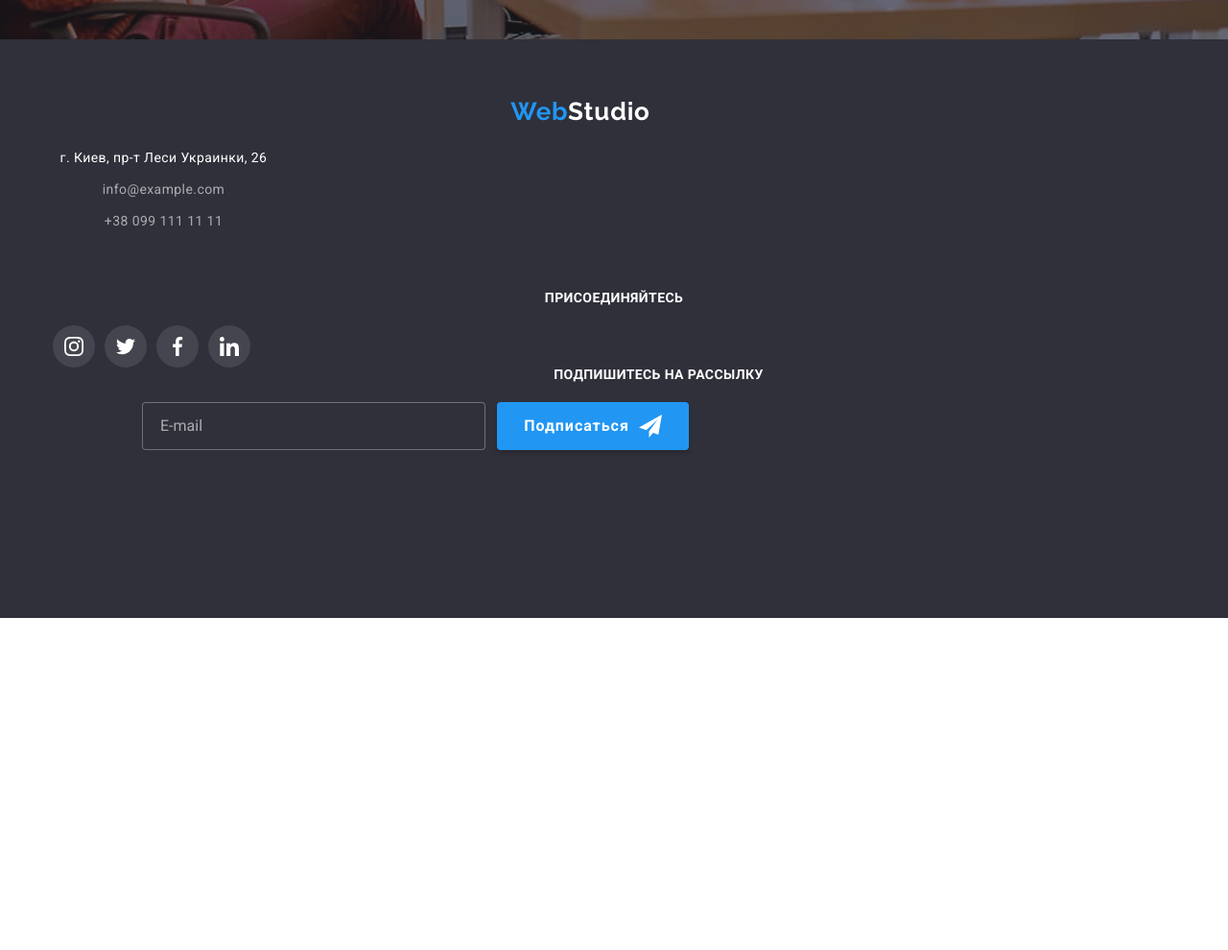
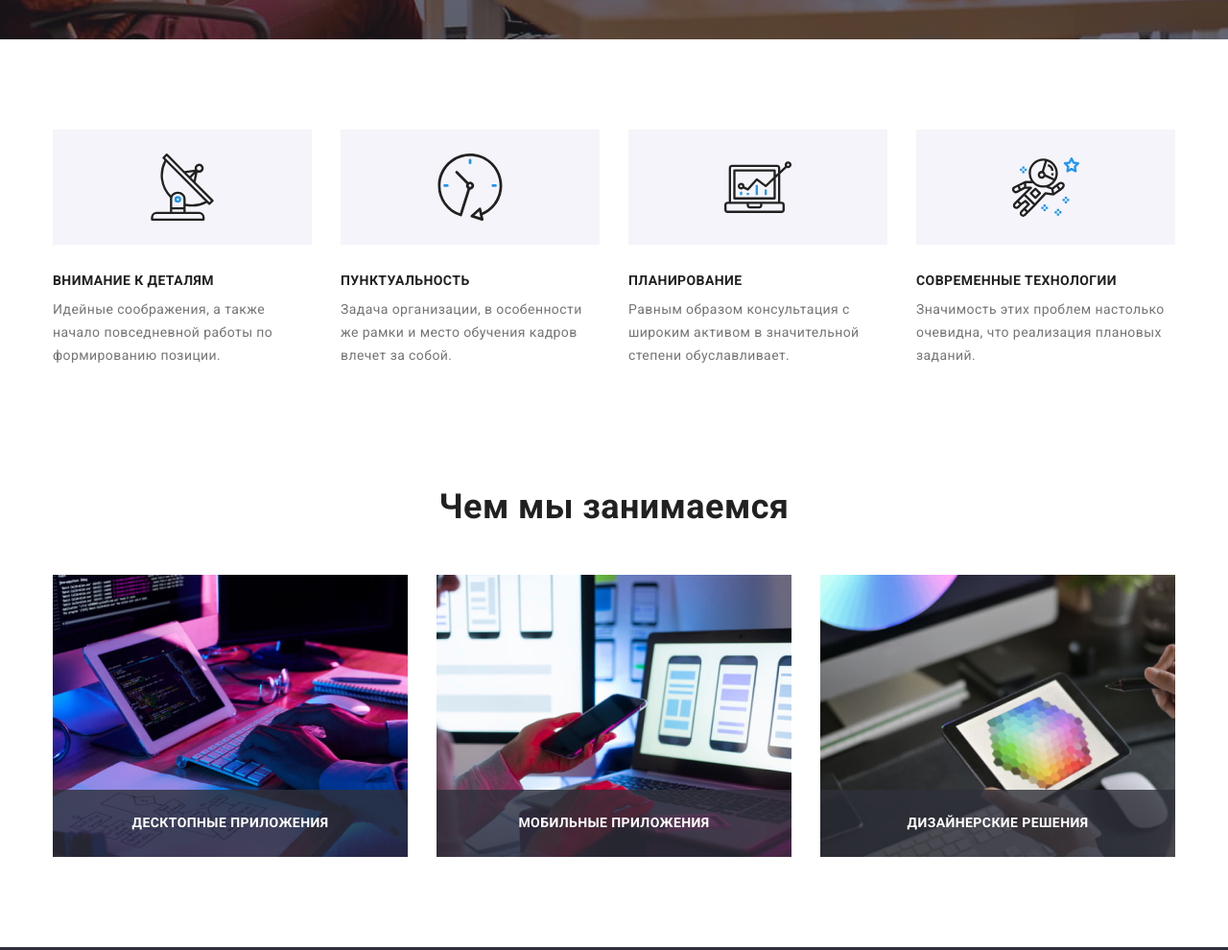
Before and after one commit to Stasy1975/goit-markup-hw-08, a plain HTML site: page index.html in a window 1280 px wide. Shown: the part 640-1630 px from the top of the page at 96% size. Before the commit the page ends 1284 px from the top, so only its background shows below. Drawn offline with nearby package versions, Linux system fonts and the light colour scheme.

Commit message:
excellence1

```diff
--- a/index.html
+++ b/index.html
@@ -52,7 +52,13 @@
           </li>
         </ul>
 
-        <button type="button" class="menu" aria-label="кнопка меню" data-menu-button   aria-expended="false">
+        <button
+          type="button"
+          class="menu"
+          aria-label="кнопка меню"
+          data-menu-button
+          aria-expended="false"
+        >
           <svg class="menu__icon" height="40px" width="40px">
             <use class="menu__icon--open" href="./img/symbol-defs.svg#menu_40px"></use>
             <use class="menu__icon--close" href="./img/symbol-defs.svg#close_40px"></use>
@@ -62,7 +68,6 @@
         <!-- Мобільне меню -->
 
         <div class="mobile-menu" data-menu>
-
           <nav class="mobile-nav">
             <ul class="mobile-nav__list list">
               <li class="mobile-nav__name">
@@ -71,43 +76,48 @@
               <li class="mobile-nav__name">
                 <a class="mobile-nav__link link" href="./portfolio.html">Портфолио</a>
               </li>
-            <li class="mobile-nav__name"><a class="mobile-nav__link link" href="">Контакты</a></li>
+              <li class="mobile-nav__name">
+                <a class="mobile-nav__link link" href="">Контакты</a>
+              </li>
             </ul>
           </nav>
 
-
-
           <ul class="mobile-contact list">
             <li class="mobile-contact__item">
-            <a class="mobile-contact__tel link" href="tel:+380961111111"
-              >+38 096 111 11 11</a>
+              <a class="mobile-contact__tel link" href="tel:+380961111111">+38 096 111 11 11</a>
             </li>
 
             <li class="mobile-contact__item">
               <a class="mobile-contact__email link" href="mailto:info@devstudio.com"
-              >info@devstudio.com</a>
+                >info@devstudio.com</a
+              >
             </li>
-
           </ul>
 
           <ul class="mobile-social list">
             <li class="mobile-social__item">
-            <a  target="_blank" rel="noreferrer noopener" class="mobile-social__link link" href="">Instagram</a>
+              <a target="_blank" rel="noreferrer noopener" class="mobile-social__link link" href=""
+                >Instagram</a
+              >
             </li>
             <li class="mobile-social__item">
-            <a  target="_blank" rel="noreferrer noopener" class="mobile-social__link link"  href="">Twitter</a>
+              <a target="_blank" rel="noreferrer noopener" class="mobile-social__link link" href=""
+                >Twitter</a
+              >
             </li>
             <li class="mobile-social__item">
-            <a target="_blank" rel="noreferrer noopener" class="mobile-social__link link" href="">Facebook</a>
+              <a target="_blank" rel="noreferrer noopener" class="mobile-social__link link" href=""
+                >Facebook</a
+              >
             </li>
             <li class="mobile-social__item">
-            <a target="_blank" rel="noreferrer noopener" class="mobile-social__link link"  href="">Linkedln</a>
+              <a target="_blank" rel="noreferrer noopener" class="mobile-social__link link" href=""
+                >Linkedln</a
+              >
             </li>
           </ul>
-
         </div>
       </div>
-
     </header>
 
     <main>
@@ -126,9 +136,10 @@
                 <svg class="btn__close__icon" height="18px" width="18px">
                   <use href="./img/symbol-defs.svg#icon-close-black"></use>
                 </svg>
-              </button> -->
+              </button>
+              -->
               <!-- Форма модального вікна -->
-              <!-- <form class="form">
+              <form class="form">
                 <h3 class="form__title">Оставьте свои данные, мы вам перезвоним</h3>
 
                 <label class="form__field">
@@ -181,7 +192,7 @@
       </section>
 
       <!-- Наши преимущества -->
-      <!-- <section class="excellence">
+      <section class="excellence">
         <div class="container">
           <h2 class="visually-hidden">Наши преимущества</h2>
           <ul class="excellence__list list">
@@ -191,7 +202,7 @@
                   <use href="./img/symbol-defs.svg#icon-antenna-1"></use>
                 </svg>
               </div>
-              <h3 class="excellence__label">Внимание к деталям</h3>
+              <h3 class="excellence__point">Внимание к деталям</h3>
               <p class="excellence__txt">
                 Идейные соображения, а также начало повседневной работы по формированию позиции.
               </p>
@@ -202,7 +213,7 @@
                   <use href="./img/symbol-defs.svg#icon-clock-1"></use>
                 </svg>
               </div>
-              <h3 class="excellence__label">Пунктуальность</h3>
+              <h3 class="excellence__point">Пунктуальность</h3>
               <p class="excellence__txt">
                 Задача организации, в особенности же рамки и место обучения кадров влечет за собой.
               </p>
@@ -213,7 +224,7 @@
                   <use href="./img/symbol-defs.svg#icon-diagram-1"></use>
                 </svg>
               </div>
-              <h3 class="excellence__label">Планирование</h3>
+              <h3 class="excellence__point">Планирование</h3>
               <p class="excellence__txt">
                 Равным образом консультация с широким активом в значительной степени обуславливает.
               </p>
@@ -224,16 +235,16 @@
                   <use href="./img/symbol-defs.svg#icon-astronaut-1"></use>
                 </svg>
               </div>
-              <h3 class="excellence__label">Современные технологии</h3>
+              <h3 class="excellence__point">Современные технологии</h3>
               <p class="excellence__txt">
                 Значимость этих проблем настолько очевидна, что реализация плановых заданий.
               </p>
             </li>
           </ul>
         </div>
-      </section> -->
+      </section>
       <!-- Фото примеров -->
-      <!-- <section class="exx">
+      <section class="exx">
         <div class="container">
           <h2 class="second-topic">Чем мы занимаемся</h2>
           <ul class="exx__list list">
@@ -257,7 +268,7 @@
             </li>
           </ul>
         </div>
-      </section> -->
+      </section>
       <!-- Наша команда -->
       <!-- <section class="team">
         <div class="container">
@@ -404,7 +415,7 @@
             </li>
           </ul>
         </div>
-      </section> -->
+      </section>
       <!-- <section class="klients">
         <div class="container">
           <h2 class="second-topic">Постоянные клиенты</h2>
--- a/sass/base/_base.scss
+++ b/sass/base/_base.scss
@@ -13,6 +13,7 @@ body{
 }
 
 .container {
+    // min-width: 320px;
     width: 100%;
     padding-left: 15px;
     padding-right: 15px;
--- a/sass/components/_excellence.scss
+++ b/sass/components/_excellence.scss
@@ -1,35 +1,89 @@
 /* Преимущества*/
 .excellence {
+    padding-top: 60px;
+    padding-bottom: 60px;
+
+
+@media screen and (min-width: 1200px) {
     padding-top: 94px;
     padding-bottom: 94px;
+}
+
+
 &__list {
-    display: flex;
+color: var(--second-color);
+display: block;
+
+    @media screen and (min-width: 768px){
+        display: flex;
+        flex-wrap: wrap;
+        justify-content: center;
+    }
+    @media screen and (min-width: 1200px){
     flex-direction: row;
-    color: var(--second-color);
+           }
+
 }
 
 &__point {
     font-weight: 700;
     font-size: 14px;
+    line-height: 1.14;
     text-transform: uppercase;
     color: var(--main-color);
     margin-bottom: 10px;
+    text-align: center;
+    @media screen and (min-width: 768px){
+    text-align: left;
+    }
+
 }
 
 &__item {
+&:not(last-child){
+    margin-bottom: 30px;
+}
+
+
+@media screen and (min-width: 768px) {
+    width: calc((100% - 1 * 30px) / 2);
+    // max-width: 354px;
+    &:nth-child(odd){
+    margin-right: 30px;
+    }
+
+}
+@media screen and (min-width: 1200px) {
     width: 270px;
     margin-right: 30px;
     &:last-child {
-        margin-right: 0;
+    margin-right: 0;
     }
 }
+
+
+}
 &__icon {
-    display: flex;
+display: flex;
     justify-content: center;
     align-items: center;
-    height: 120px;
+background-color: var(--bcg);
+height: 120px;
+
+@media screen and (max-width: 767px){
+width: 100vw;
+// min-width: 320px;
+max-width: 450px;}
+
+@media screen and (min-width: 768px) {
+width: 100vh;
+max-width: 354px;
+
+}
+
+@media screen and (min-width: 1200px){
     width: 270px;
-    background-color: var(--bcg);
+}
     margin-bottom: 30px;
 }
 }
--- a/sass/components/_footer.scss
+++ b/sass/components/_footer.scss
@@ -64,7 +64,7 @@ margin-bottom: 9px;}
     margin-right: auto;
     margin-left: auto;
     @media screen and (min-width:768px) {
-    max-width: 1199x;
+    max-width: 768px;
     display: flex;}
     @media screen and (min-width:1200px) {
         max-width: 1600px;
```
Also changed, not shown: css/main.css, css/main.min.css, 2 other files. Lines whose indentation alone changed are shown as unchanged.
